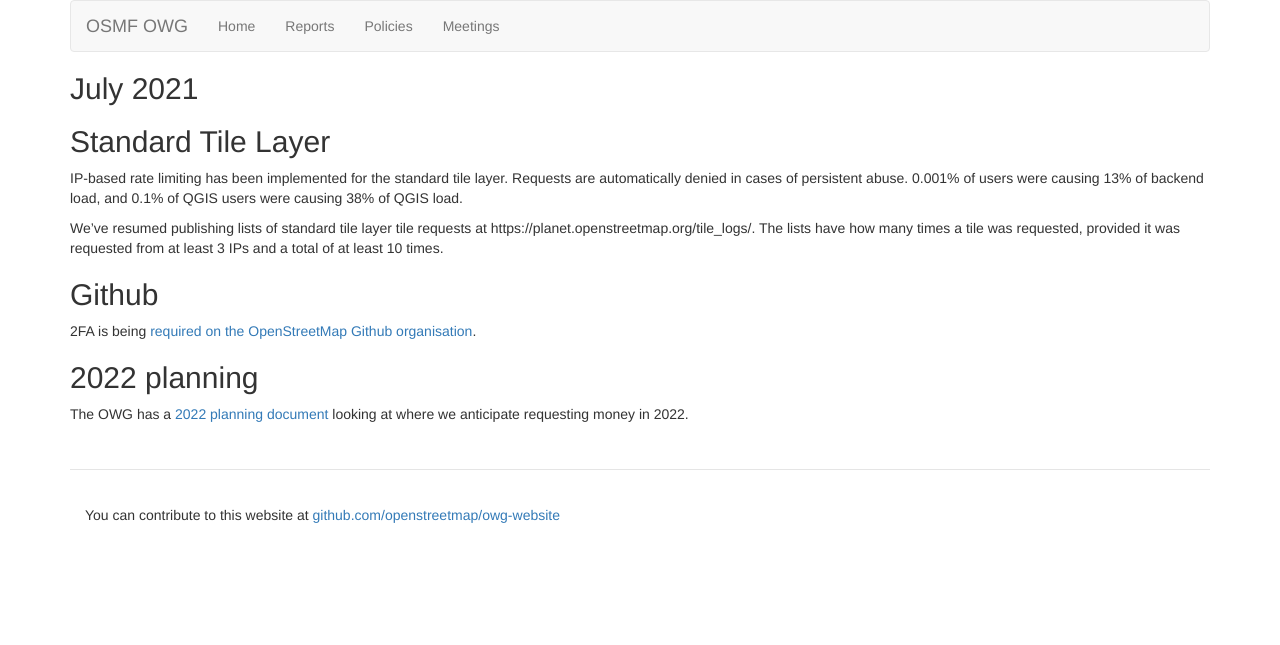
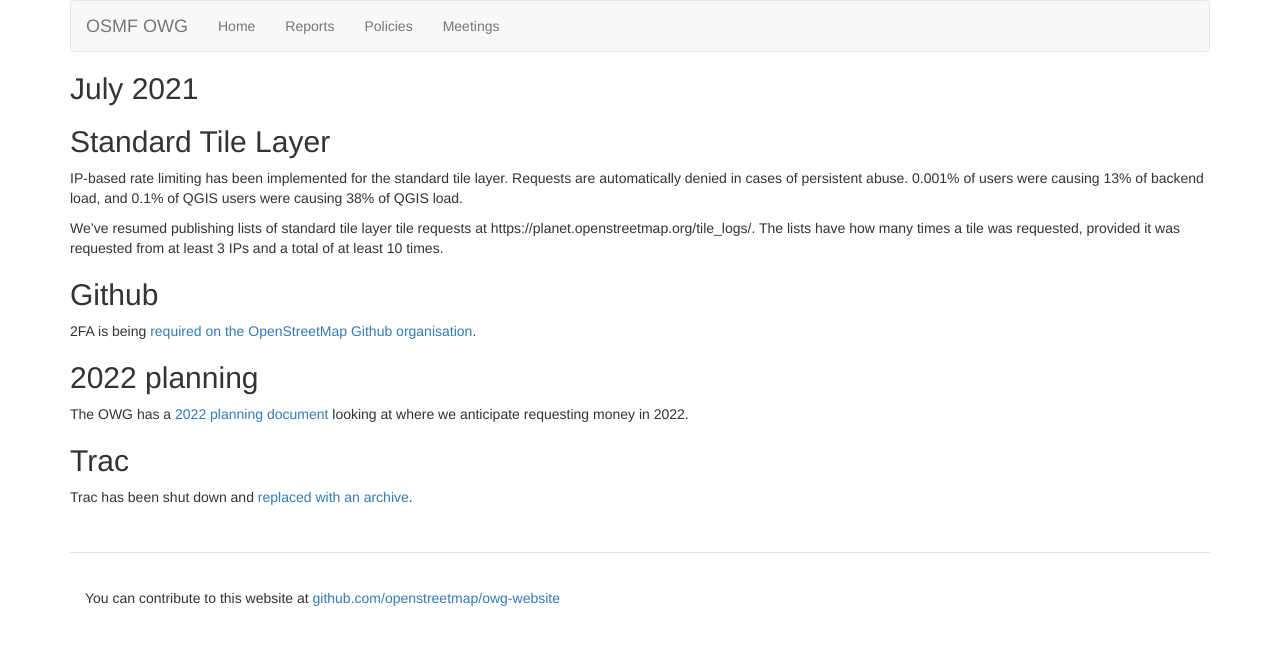
Before and after one commit to openstreetmap/owg-website, a Jekyll site: the page built from _posts/2021-07-01-july.md, in a window 1280 px wide. Shown: the top 645 px of the page. Built offline with Jekyll 4.4.1, drawn with Linux system fonts in a browser that asks for light colours.

Commit message:
Add trac shutdown

```diff
--- a/_posts/2021-07-01-july.md
+++ b/_posts/2021-07-01-july.md
@@ -17,3 +17,7 @@ We've resumed publishing lists of standard tile layer tile requests at https://p
 ## 2022 planning
 
 The OWG has a [2022 planning document](/2021/07/22/plan.html) looking at where we anticipate requesting money in 2022.
+
+## Trac
+
+Trac has been shut down and [replaced with an archive](https://github.com/openstreetmap/trac-tickets/issues).
```
